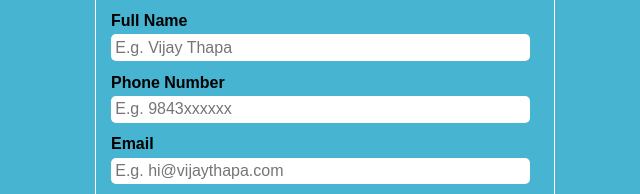
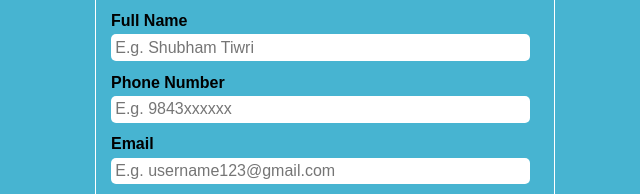
Before and after one commit to ShubhGurukul/hotel-sunshine.github.io, a plain HTML site: page order.html in a window 1280 px wide. Shown: the part 468-662 px from the top of the page, 315-955 px from the left. Drawn offline with Linux system fonts and the light colour scheme.

Commit message:
Update order.html

```diff
--- a/order.html
+++ b/order.html
@@ -70,13 +70,13 @@
                 <fieldset>
                     <legend>Delivery Details</legend>
                     <div class="order-label">Full Name</div>
-                    <input type="text" name="full-name" placeholder="E.g. Vijay Thapa" class="input-responsive" required>
+                    <input type="text" name="full-name" placeholder="E.g. Shubham Tiwri" class="input-responsive" required>
 
                     <div class="order-label">Phone Number</div>
                     <input type="tel" name="contact" placeholder="E.g. 9843xxxxxx" class="input-responsive" required>
 
                     <div class="order-label">Email</div>
-                    <input type="email" name="email" placeholder="E.g. hi@vijaythapa.com" class="input-responsive" required>
+                    <input type="email" name="email" placeholder="E.g. username123@gmail.com" class="input-responsive" required>
 
                     <div class="order-label">Address</div>
                     <textarea name="address" rows="10" placeholder="E.g. Street, City, Country" class="input-responsive" required></textarea>
@@ -112,7 +112,7 @@
     <section class="footer">
         <div class="container text-center">
             <p class="text-center">
-                2022 All rights reserved - Sun Shine Lodge. Developed by <a href="#">  - Shubham Tiwari </a>
+                2022 All rights reserved - Sun Shine Lodge. Developed by <a href="https://shubhgurukul.github.io/hotelsunshine.github.io/">  - Shubham Tiwari </a>
             </p>
         </div>
     </section>
```
